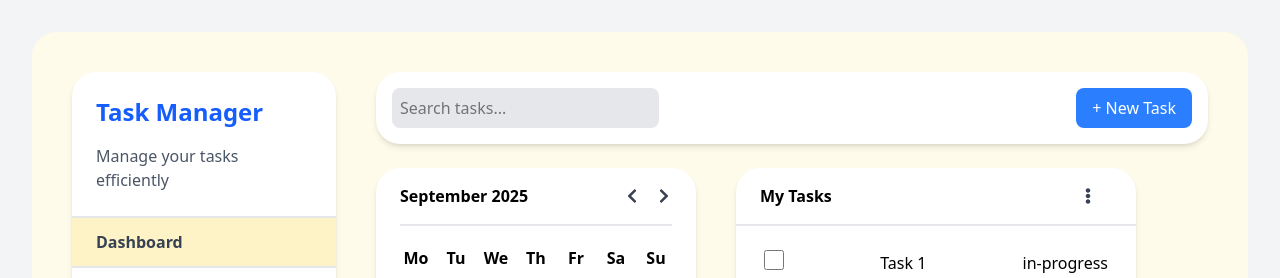
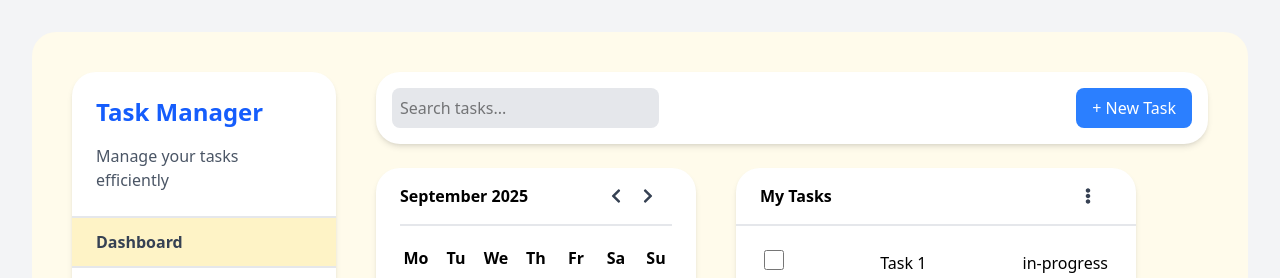
Before and after one commit to Safdari10/task-manager, a Next.js app in the folder frontend/: page /dashboard in a window 1280 px wide. Shown: the top 278 px of the page. Built offline with nearby package versions, Linux system fonts and the light colour scheme.

Commit message:
Adds right padding to the month navigation buttons in Calender component for improved layout

```diff
--- a/frontend/src/app/dashboard/components/Calender.tsx
+++ b/frontend/src/app/dashboard/components/Calender.tsx
@@ -49,7 +49,7 @@ const Calender = () => {
         <h2 className="text-md font-bold">
           {months[currentMonth]} {currentYear}
         </h2>
-        <div className="flex items-center gap-4">
+        <div className="flex items-center gap-4 pr-4">
           <button className="text-gray-700 cursor-pointer" onClick={() => handleMonthChange("<")}>
             <FaChevronLeft />
           </button>
```
